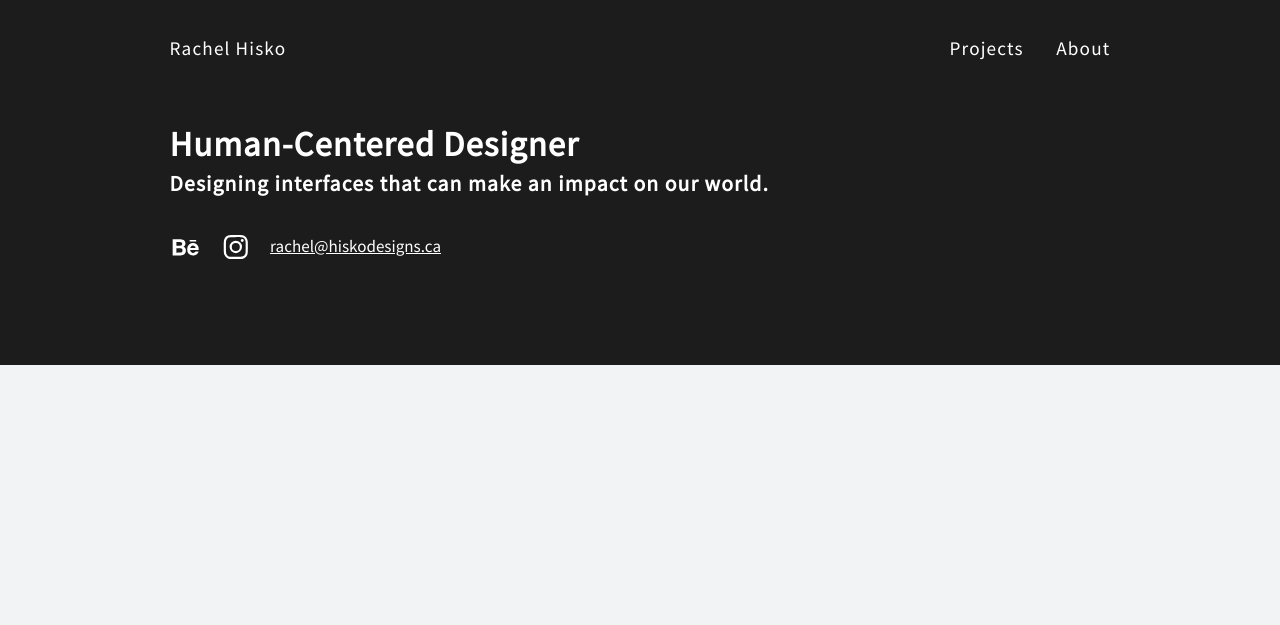
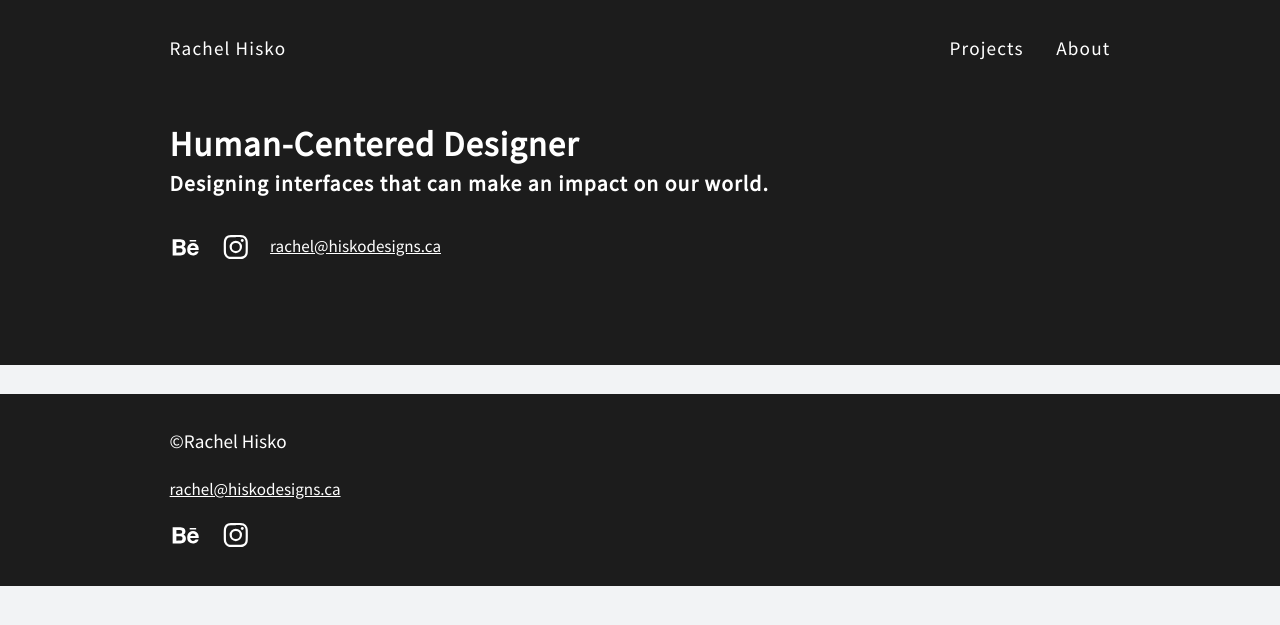
Before and after one commit to rachelhisko/portfolio-website, a Jekyll site: the page built from index.html, in a window 1280 px wide. Shown: the top 625 px of the page. Built offline with Jekyll 4.4.1, drawn with Linux system fonts in a browser that asks for light colours.

Commit message:
adding emails

```diff
--- a/_layouts/default.html
+++ b/_layouts/default.html
@@ -56,10 +56,44 @@
           </i>
         </div>
         <div class="inline-block milli">
-          <a class="email" href="">rachel@hiskodesigns.ca</a>
+          <a class="email" href="mailto:rachel@hiskodesigns.ca">rachel@hiskodesigns.ca</a>
         </div>
       </div>
 
     </div>
 
   </header>
+
+  <main class="gutter-1-2" id="content">
+
+      {{content}}
+
+  </main>
+
+  <footer class="footer">
+
+  <div class="wrapper gutter">
+
+    <div class="pad-t-1-2">
+      <p>©Rachel Hisko</p>
+    </div>
+
+    <div class="milli">
+      <a class="email" href="mailto:rachel@hiskodesigns.ca">rachel@hiskodesigns.ca</a>
+    </div>
+    <div class="pad-t-1-2">
+      <div class="inline-block push-r-1-2">
+        <i class="icon i-32">
+          <a itemprop="url" class="icon-link social" href="https://www.behance.net/RHisko11"><svg xmlns="http://www.w3.org/2000/svg" width="2in" height="144" viewBox="0 0 142 107"><path d="M11.8 19.2h34a32.4 32.4 0 0 1 11 1.6c5 1.8 8.8 5 10.6 10.2a19.4 19.4 0 0 1-.8 15.2 13.1 13.1 0 0 1-5.6 5.5l-1.3.8 3 1.5a15.2 15.2 0 0 1 7.4 10.6A21.9 21.9 0 0 1 68.5 79a19.5 19.5 0 0 1-11.7 10.5A33.8 33.8 0 0 1 46.3 91H11.8zm16.6 59.3h.3c6.2-.1 12.4 0 18.6-.2a8.1 8.1 0 0 0 6-2.8c2.2-2.6 2.5-5.6 2.1-8.8a6.9 6.9 0 0 0-4.3-6 13.5 13.5 0 0 0-4.7-1.2c-5.7-.2-11.4-.1-17.1-.2-.9 0-1 .3-1 1.1v17.2c.1.3.1.6.1.9zm.1-46.8c0 .4-.1.7-.1.9v13.9c0 .8.2 1 1 1h14a24.8 24.8 0 0 0 4.7-.6 7.2 7.2 0 0 0 4.5-2.6 8.6 8.6 0 0 0 1.4-6.5c-.4-2.7-1.8-4.6-4.6-5.2a36.7 36.7 0 0 0-5.9-.8c-3.6-.1-7.1-.1-10.7-.1zM127.4 67H89.8c.1.9.1 1.7.3 2.5.8 4.8 3.3 8.2 8 9.6a13.9 13.9 0 0 0 10.6-.7 8 8 0 0 0 3.5-3.4 1.8 1.8 0 0 1 1.9-1.1h12.5a13.2 13.2 0 0 1-2.5 6.3 22.7 22.7 0 0 1-14.3 9.7 30.5 30.5 0 0 1-18.4-1.2c-7.5-3-12.6-8.2-14.2-16.4a40.4 40.4 0 0 1 .6-19.3 22.2 22.2 0 0 1 8.5-12.1c5-3.6 10.7-4.9 16.7-4.7a26.4 26.4 0 0 1 13.5 3.8 22.4 22.4 0 0 1 8 9.1 28 28 0 0 1 2.7 10.8 8.8 8.8 0 0 0 .2 1zm-14.1-9c-.2-4.1-1.7-7.5-5.4-9.4a12.3 12.3 0 0 0-12.6.2c-3.3 2-4.5 5.4-5.2 9.2zm2.8-35.7v7H87.3v-7z"/></svg></a>
+        </i>
+      </div>
+      <div class="inline-block push-r-1-2">
+        <i class="icon i-32">
+          <a itemprop="url" class="icon-link social" href="https://www.instagram.com/hiskodesigns"><svg xmlns="http://www.w3.org/2000/svg" width="95.6" height="88.1" viewBox="0 0 95.6 88.1"><path d="M47.2 14.5c9.6 0 10.8 0 14.5.2a19.9 19.9 0 0 1 6.8 1.3 11.9 11.9 0 0 1 6.8 6.8 19.9 19.9 0 0 1 1.2 6.7c.2 3.8.2 4.9.2 14.5s0 10.8-.2 14.5a19.9 19.9 0 0 1-1.2 6.7 11.9 11.9 0 0 1-6.8 6.8 19.9 19.9 0 0 1-6.7 1.2c-3.8.2-4.9.2-14.5.2s-10.8 0-14.5-.2a19.9 19.9 0 0 1-6.8-1.1 11.9 11.9 0 0 1-6.8-6.8 19.9 19.9 0 0 1-1.2-6.7c-.2-3.8-.2-4.9-.2-14.5s0-10.8.2-14.5a19.9 19.9 0 0 1 1.2-6.7A11.9 11.9 0 0 1 26 16a19.9 19.9 0 0 1 6.7-1.2c3.8-.2 4.9-.2 14.5-.2m0-6.5c-9.8 0-11 0-14.8.2a26.4 26.4 0 0 0-8.7 1.7 18.4 18.4 0 0 0-10.6 10.5 26.4 26.4 0 0 0-1.7 8.7c-.2 3.8-.2 5.1-.2 14.8s0 11 .2 14.8a26.4 26.4 0 0 0 1.7 8.7 18.4 18.4 0 0 0 10.6 10.6 26.4 26.4 0 0 0 8.7 1.7c3.8.2 5.1.2 14.8.2s11 0 14.8-.2a26.4 26.4 0 0 0 8.7-1.7 18.4 18.4 0 0 0 10.7-10.5 26.4 26.4 0 0 0 1.6-8.7c.2-3.8.2-5.1.2-14.8s0-11-.2-14.8a26.4 26.4 0 0 0-1.7-8.7A18.4 18.4 0 0 0 70.8 9.9a26.4 26.4 0 0 0-8.7-1.7C58.2 8.1 57 8 47.2 8z"/><path d="M47.2 25.5A18.5 18.5 0 1 0 65.7 44a18.5 18.5 0 0 0-18.5-18.5zm0 30.5a12 12 0 1 1 12-12 12 12 0 0 1-12 12z"/><circle cx="66.5" cy="24.8" r="4.3"/></svg></a>
+        </i>
+      </div>
+    </div>
+
+  </footer>
+</body>
+</html>
```
